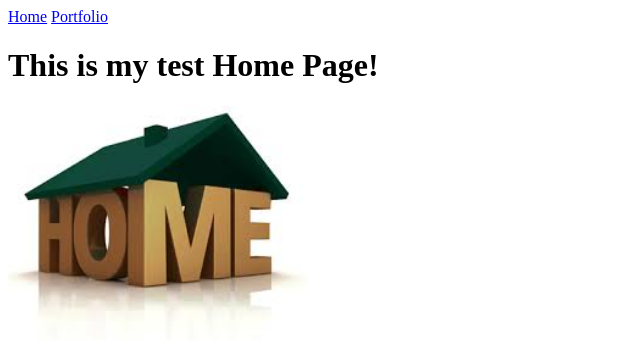
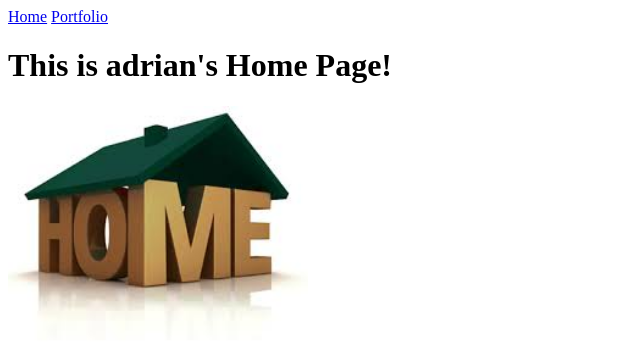
Before and after one commit to adrianlia/adrianlia.github.io, a plain HTML site: page my_website/index.html in a window 1280 px wide. Shown: the whole page, without its empty margins (0-640 px from the left). Drawn offline with Linux system fonts and the light colour scheme.

Commit message:
changed the heading

```diff
--- a/my_website/index.html
+++ b/my_website/index.html
@@ -7,7 +7,7 @@
   <body>
     <a href="index.html">Home</a>
     <a href="portfolio.html">Portfolio</a>
-    <h1>This is my test Home Page!</h1>
+    <h1>This is adrian's Home Page!</h1>
     <img src="images/home.jpg" height="250">
   </body>
 </html>
```
